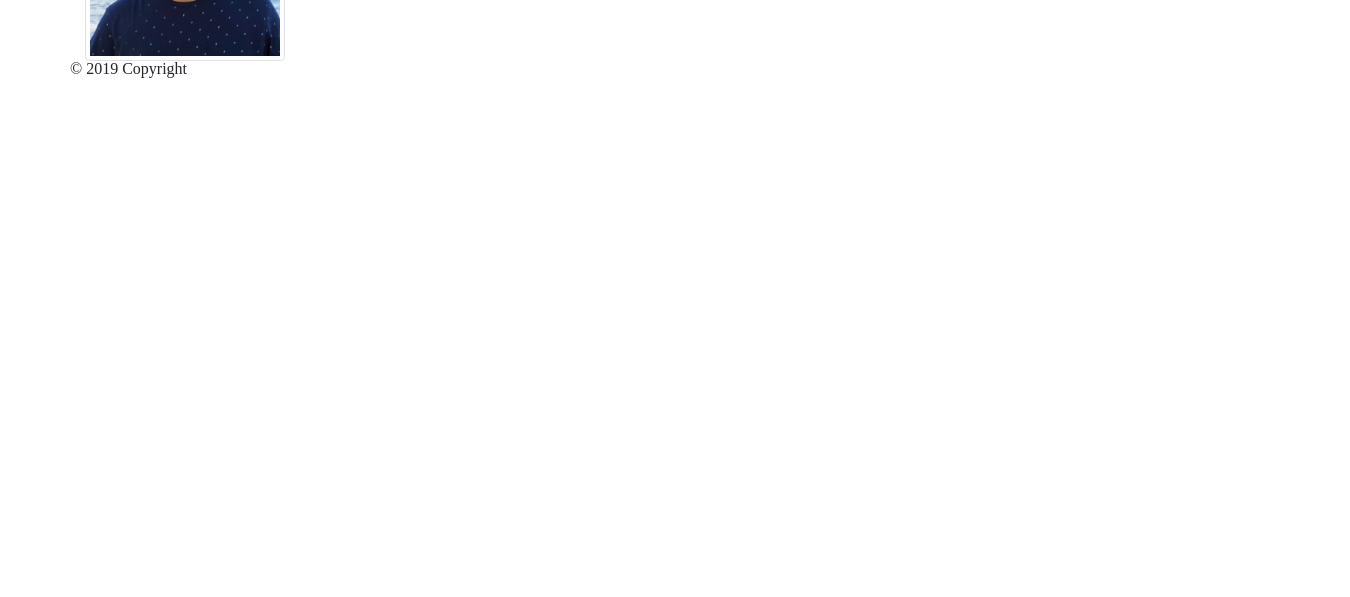
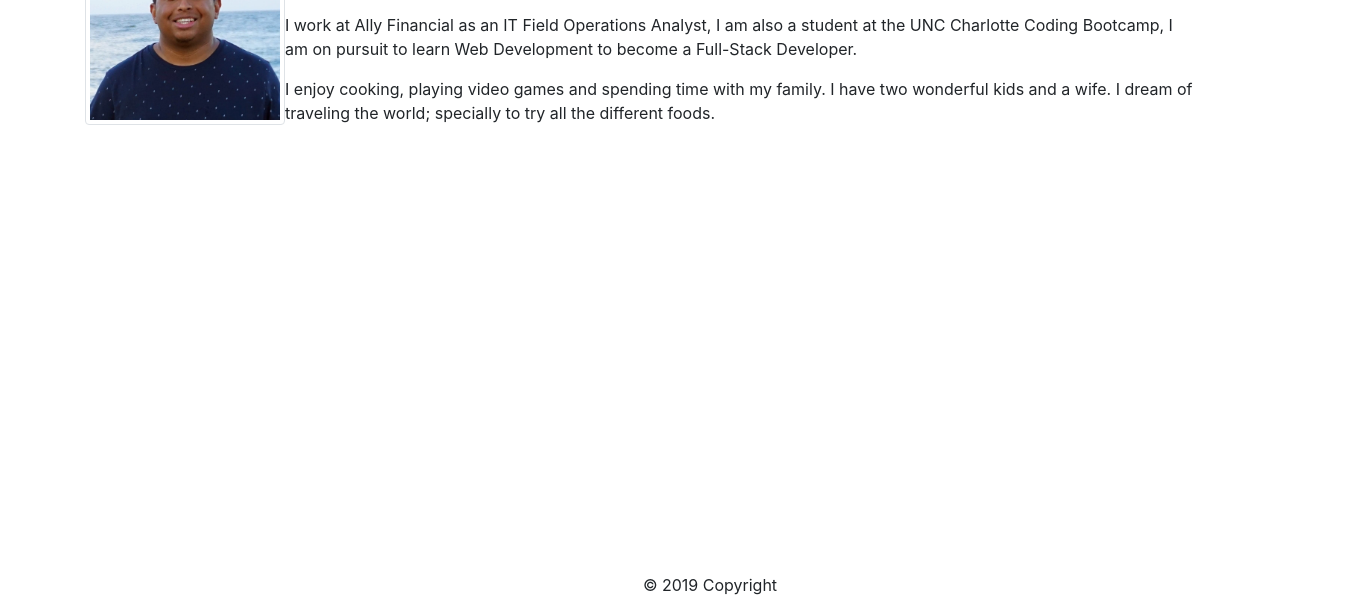
Before and after one commit to iperez99/Bootstrap-Portfolio, a plain HTML site: page index.html in a window 1280 px wide. Shown: the part 203-800 px from the top of the page, 1350 px wide, since content can reach past the window. Drawn offline with nearby package versions, Linux system fonts and the light colour scheme.

Commit message:
almost done with main page

```diff
--- a/assets/css/style.css
+++ b/assets/css/style.css
@@ -3,5 +3,8 @@ html,body {
 }
 
 #stickyfooter {
+  width: 100%;
+  text-align: center;
   position: absolute;
+  bottom: 0;
 }
--- a/index.html
+++ b/index.html
@@ -8,7 +8,7 @@
   <title>Home</title>
   <link rel="stylesheet" href="https://stackpath.bootstrapcdn.com/bootstrap/4.2.1/css/bootstrap.min.css" integrity="sha384-GJzZqFGwb1QTTN6wy59ffF1BuGJpLSa9DkKMp0DgiMDm4iYMj70gZWKYbI706tWS"
     crossorigin="anonymous">
-  <link rel="stylesheet" type="text/css" href="assets/css/reset.css">
+  <!-- <link rel="stylesheet" type="text/css" href="assets/css/reset.css"> -->
   <link rel="stylesheet" type="text/css" href="assets/css/style.css">
 </head>
 
@@ -72,7 +72,7 @@
       </div>
       </div>
 
-  <div class="clearfix"></div>
+  <!-- <div class="clearfix"></div> -->
 
   <div class="container">
     <div class="row">
```
